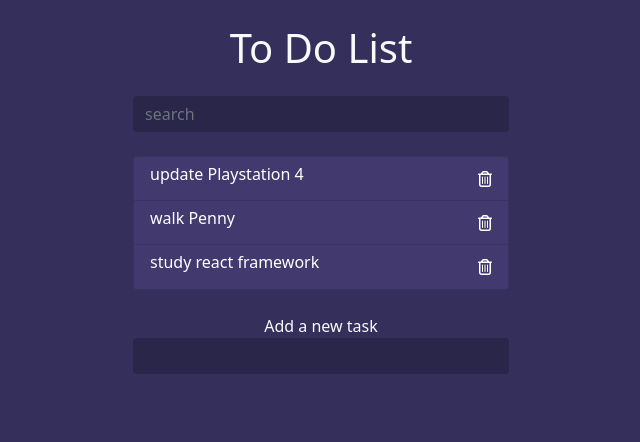
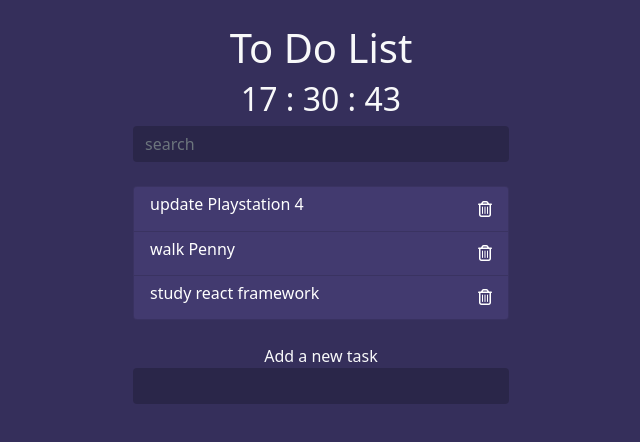
Before and after one commit to KJCastillo/todolistJS, a plain HTML site: page index.html in a window 1280 px wide. Shown: the whole page, without its empty margins (319-959 px from the left). Drawn offline with nearby package versions, Linux system fonts and the light colour scheme.

Commit message:
added digital clock

```diff
--- a/index.html
+++ b/index.html
@@ -23,7 +23,8 @@
   <body>
     <div class="container">
       <header class="text-center text-light my-4">
-        <h1 class="mb-4">To Do List</h1>
+        <h1 class="mb-2">To Do List</h1>
+        <h2 class="clock"></h2>
         <form class="search">
           <input
             type="text"
--- a/list.js
+++ b/list.js
@@ -48,3 +48,26 @@ search.addEventListener("keyup", () => {
   const term = search.value.trim().toLowerCase();
   filterTodos(term);
 });
+
+
+//digital clock
+const clock = document.querySelector('.clock');
+
+const tick = () => {
+
+    const now = new Date();
+
+    const h = now.getHours();
+    const m = now.getMinutes();
+    const s = now.getSeconds();
+
+    const html = `
+        <span>${h}</span> :
+        <span>${m}</span> :
+        <span>${s}</span>
+    `;
+
+    clock.innerHTML = html
+};
+
+setInterval(tick, 1000);
```
